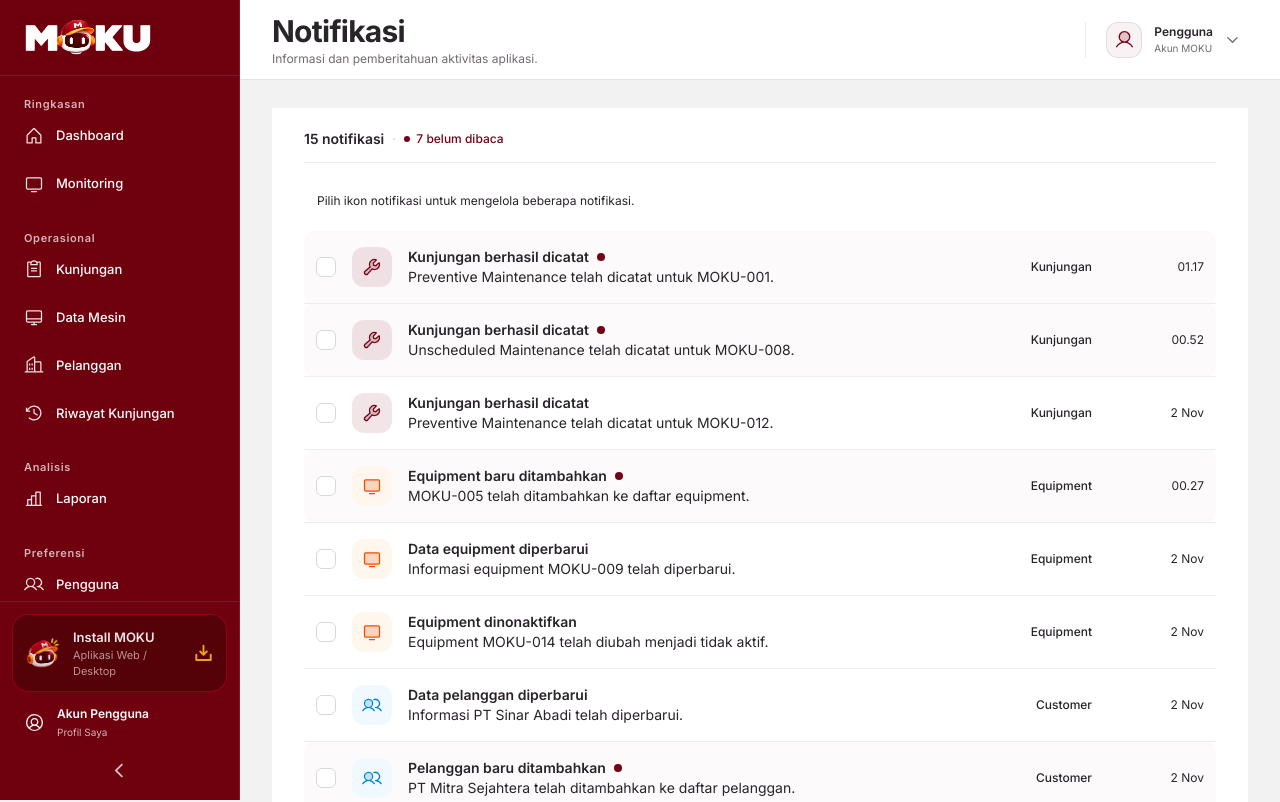
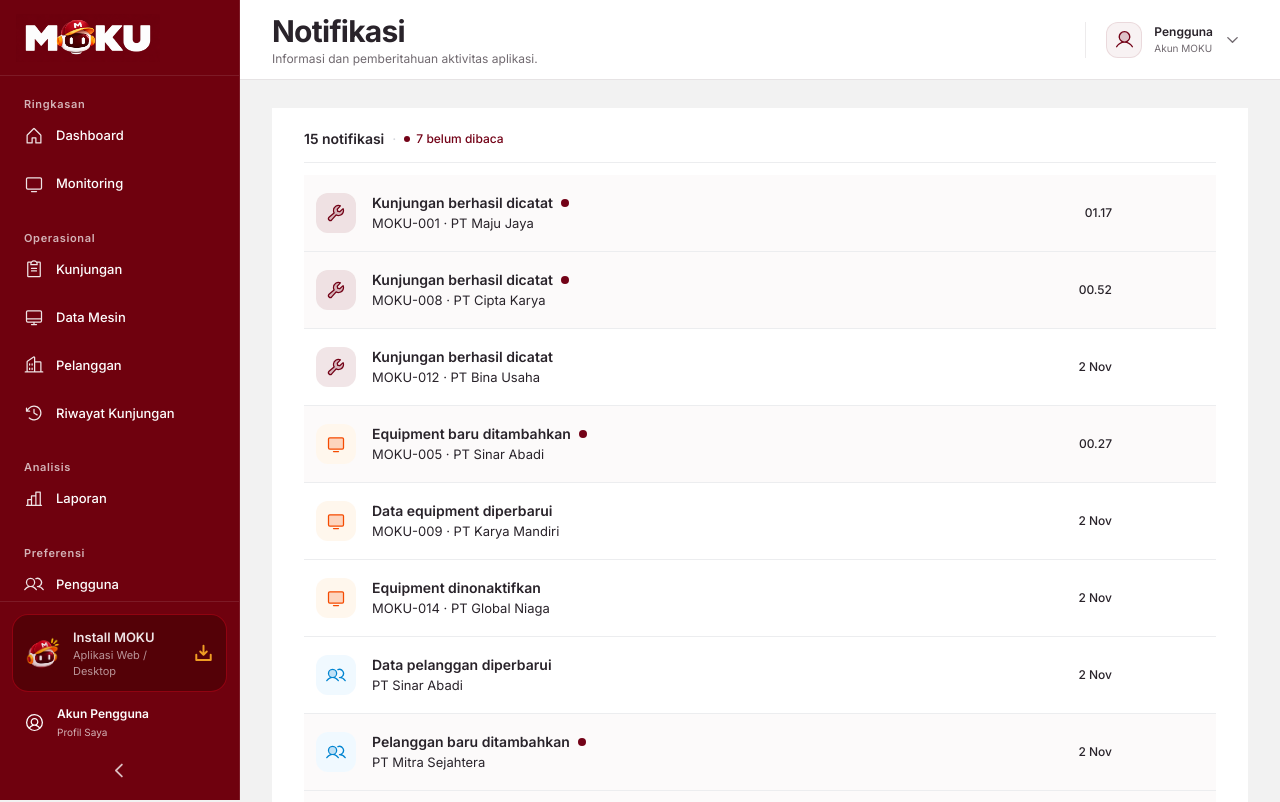
Before and after one commit to irwanfuzi/Moku-app, a Next.js app: page /notifications in a window 1280 px wide. Shown: the top 802 px of the page. Built offline with nearby package versions, Linux system fonts and the light colour scheme.

Commit message:
refactor: improve notification layout and selection interaction
Removed typeLabels record and updated notification rendering logic for selection mode and mobile interactions.

```diff
--- a/src/app/notifications/page.tsx
+++ b/src/app/notifications/page.tsx
@@ -48,15 +48,6 @@ const iconColorMap = {
   monitoring: "bg-amber-50 text-amber-700",
   general: "bg-[#F1F2F5] text-gray-600",
 } satisfies Record<NotificationItem["type"], string>;
-
-const typeLabels: Record<NotificationItem["type"], string> = {
-  visit: "Kunjungan",
-  equipment: "Equipment",
-  customer: "Customer",
-  user: "Akun",
-  monitoring: "Monitoring",
-  general: "Umum",
-};
 
 /* =========================================================
    MOKU CHECKBOX
@@ -145,6 +136,55 @@ function formatNotificationDate(value: unknown, fallback?: string) {
 }
 
 /* =========================================================
+   NOTIFICATION SUBTITLE
+========================================================= */
+
+function getNotificationSubtitle(item: NotificationItem) {
+  const data = item.data;
+
+  if (data) {
+    const equipment = data.equipmentNumber;
+    const customer = data.customerName;
+
+    if (equipment && customer) {
+      return `${equipment} · ${customer}`;
+    }
+
+    if (equipment) {
+      return String(equipment);
+    }
+
+    if (customer) {
+      return String(customer);
+    }
+
+    if (data.activityDescription) {
+      return String(data.activityDescription);
+    }
+
+    if (data.changeDescription) {
+      return String(data.changeDescription);
+    }
+
+    if (data.monitoringPeriod) {
+      return String(data.monitoringPeriod);
+    }
+  }
+
+  const description = item.description?.trim();
+
+  if (!description) return "";
+
+  if (
+    description.toLowerCase() === item.title.trim().toLowerCase()
+  ) {
+    return "";
+  }
+
+  return description;
+}
+
+/* =========================================================
    MOKU EMPTY STATE WATERMARK
 ========================================================= */
 
@@ -165,10 +205,12 @@ function EmptyNotificationWatermark() {
       <g opacity="0.55">
         <circle cx="76" cy="96" r="5" fill="#F28C0F" />
         <circle cx="288" cy="111" r="5" fill="#BF0B2C" />
+
         <path
           d="M102 55L106 65L116 69L106 73L102 83L98 73L88 69L98 65L102 55Z"
           fill="#F28C0F"
         />
+
         <path
           d="M274 64L278 73L287 77L278 81L274 90L270 81L261 77L270 73L274 64Z"
           fill="#BF0B2C"
@@ -180,6 +222,7 @@ function EmptyNotificationWatermark() {
           d="M180 47C145 47 118 74 118 108C118 151 180 205 180 205C180 205 242 151 242 108C242 74 215 47 180 47Z"
           fill="#730217"
         />
+
         <path
           d="M180 63C154 63 134 83 134 109C134 139 180 180 180 180C180 180 226 139 226 109C226 83 206 63 180 63Z"
           fill="#F8F0F1"
@@ -196,10 +239,12 @@ function EmptyNotificationWatermark() {
           d="M151 95C151 78 163 68 180 68C197 68 209 78 209 95H151Z"
           fill="#BF0B2C"
         />
+
         <path
           d="M173 79L180 74L187 79V88H173V79Z"
           fill="#FFFFFF"
         />
+
         <path
           d="M148 94H212C217 94 221 98 221 102V105H139V102C139 98 143 94 148 94Z"
           fill="#F28C0F"
@@ -220,6 +265,7 @@ function EmptyNotificationWatermark() {
           stroke="#DCC8CC"
           strokeWidth="2"
         />
+
         <path
           d="M75 170H96M75 178H91"
           stroke="#BF0B2C"
@@ -228,6 +274,7 @@ function EmptyNotificationWatermark() {
         />
 
         <circle cx="276" cy="177" r="20" fill="#F28C0F" />
+
         <path
           d="M267 177L273 183L285 170"
           stroke="white"
@@ -265,6 +312,7 @@ export default function NotificationsPage() {
   } | null>(null);
 
   const [swipeOffsets, setSwipeOffsets] = useState<Record<string, number>>({});
+  const [activeSwipeId, setActiveSwipeId] = useState<string | null>(null);
   const [exitingIds, setExitingIds] = useState<string[]>([]);
 
   const touchStartRef = useRef<{
@@ -335,17 +383,12 @@ export default function NotificationsPage() {
   ======================================================= */
 
   const toggleSelection = (id: string) => {
-    setSelectedIds((current) => {
-      const next = current.includes(id)
-        ? current.filter((selectedId) => selectedId !== id)
-        : [...current, id];
+    const next = selectedIds.includes(id)
+      ? selectedIds.filter((selectedId) => selectedId !== id)
+      : [...selectedIds, id];
 
-      if (next.length === 0) {
-        setIsSelectionMode(false);
-      }
-
-      return next;
-    });
+    setSelectedIds(next);
+    setIsSelectionMode(next.length > 0);
   };
 
   const enterSelectionMode = (id?: string) => {
@@ -432,6 +475,7 @@ export default function NotificationsPage() {
       setIsSelectionMode(false);
       setSwipeOffsets({});
       swipeOffsetRef.current = {};
+      setActiveSwipeId(null);
       setExitingIds([]);
 
       setSnackbar({
@@ -485,6 +529,9 @@ export default function NotificationsPage() {
     setSelectedIds([]);
     setIsSelectionMode(false);
     setSnackbar(null);
+    setSwipeOffsets({});
+    swipeOffsetRef.current = {};
+    setActiveSwipeId(null);
   };
 
   /* =======================================================
@@ -499,7 +546,7 @@ export default function NotificationsPage() {
   };
 
   const updateSwipeOffset = (id: string, offset: number) => {
-    const nextOffset = Math.max(-112, Math.min(0, offset));
+    const nextOffset = Math.max(-88, Math.min(0, offset));
 
     swipeOffsetRef.current = {
       ...swipeOffsetRef.current,
@@ -512,6 +559,19 @@ export default function NotificationsPage() {
     }));
   };
 
+  const closeOtherSwipes = (activeId: string) => {
+    const nextOffsets = { ...swipeOffsetRef.current };
+
+    Object.keys(nextOffsets).forEach((id) => {
+      if (id !== activeId) {
+        nextOffsets[id] = 0;
+      }
+    });
+
+    swipeOffsetRef.current = nextOffsets;
+    setSwipeOffsets(nextOffsets);
+  };
+
   const handleTouchStart = (
     event: TouchEvent<HTMLDivElement>,
     id: string
@@ -519,6 +579,9 @@ export default function NotificationsPage() {
     if (isSelectionMode) return;
 
     const touch = event.touches[0];
+
+    closeOtherSwipes(id);
+    setActiveSwipeId(id);
 
     touchStartRef.current = {
       id,
@@ -536,6 +599,7 @@ export default function NotificationsPage() {
       suppressClickRef.current = true;
       touchStartRef.current = null;
       updateSwipeOffset(id, 0);
+      setActiveSwipeId(null);
     }, 550);
   };
 
@@ -562,6 +626,16 @@ export default function NotificationsPage() {
     ) {
       start.horizontal = true;
       updateSwipeOffset(id, deltaX);
+    } else if (
+      deltaX > 10 &&
+      Math.abs(deltaX) > Math.abs(deltaY) * 1.15
+    ) {
+      updateSwipeOffset(
+        id,
+        (swipeOffsetRef.current[id] ?? 0) + deltaX
+      );
+
+      start.x = touch.clientX;
     }
   };
 
@@ -572,17 +646,19 @@ export default function NotificationsPage() {
 
     if (!start || start.id !== id || isSelectionMode) {
       touchStartRef.current = null;
+      setActiveSwipeId(null);
       return;
     }
 
     const offset = swipeOffsetRef.current[id] ?? 0;
 
     touchStartRef.current = null;
+    setActiveSwipeId(null);
 
-    if (offset < -78) {
+    if (offset < -55) {
       suppressClickRef.current = true;
 
-      updateSwipeOffset(id, -112);
+      updateSwipeOffset(id, -88);
 
       setExitingIds((current) =>
         current.includes(id) ? current : [...current, id]
@@ -607,8 +683,13 @@ export default function NotificationsPage() {
   const handleTouchCancel = (id: string) => {
     clearLongPressTimer();
     touchStartRef.current = null;
+    setActiveSwipeId(null);
     updateSwipeOffset(id, 0);
   };
+
+  /* =======================================================
+     DETAIL CLICK
+  ======================================================= */
 
   const handleDetailClick = (
     event: MouseEvent<HTMLAnchorElement>,
@@ -623,14 +704,19 @@ export default function NotificationsPage() {
     if (suppressClickRef.current) {
       event.preventDefault();
       suppressClickRef.current = false;
+      return;
     }
+
+    handleMarkAsRead(id);
   };
+
+  /* =======================================================
+     CLEANUP
+  ======================================================= */
 
   useEffect(() => {
     return () => {
-      if (longPressTimerRef.current !== null) {
-        window.clearTimeout(longPressTimerRef.current);
-      }
+      clearLongPressTimer();
 
       if (deleteTimerRef.current !== null) {
         window.clearTimeout(deleteTimerRef.current);
@@ -649,13 +735,13 @@ export default function NotificationsPage() {
   ======================================================= */
 
   return (
-    <main className="min-h-screen bg-white">
-      <div className="page-enter mx-auto w-full max-w-5xl px-4 pb-36 pt-3 sm:px-6 sm:pt-5 md:pb-8 lg:px-8">
+    <main className="min-h-screen w-full bg-white">
+      <div className="page-enter mx-auto w-full max-w-6xl px-4 pb-36 pt-3 sm:px-6 sm:pt-5 md:pb-8 lg:px-8">
 
         {/* NOTIFICATION SUMMARY */}
 
         {!isCompletelyEmpty && (
-          <div className="mb-4 flex flex-wrap items-center justify-between gap-2 border-b border-[#ECEDEF] pb-3">
+          <div className="mb-3 flex flex-wrap items-center justify-between gap-2 border-b border-[#ECEDEF] pb-3">
             <div className="flex items-center gap-2">
               <span className="text-sm font-semibold text-foreground">
                 {totalCount} notifikasi
@@ -685,16 +771,8 @@ export default function NotificationsPage() {
 
         {/* DESKTOP SELECTION TOOLBAR */}
 
-        {notifications.length > 0 && (
-          <div
-            className={`mb-2 hidden min-h-11 items-center justify-between rounded-lg border px-3 transition-colors md:flex ${
-              selectedCount > 0
-                ? "border-[#730217]/15 bg-[#730217]/[0.035]"
-                : "border-transparent bg-transparent"
-            }`}
-          >
-            {selectedCount > 0 ? (
-              <>
+        {isSelectionMode && notifications.length > 0 && (
+          <div className="mb-3 hidden min-h-11 items-center justify-between rounded-lg border border-[#730217]/15 bg-[#730217]/[0.035] px-3 md:flex">
             <div className="flex items-center gap-3">
               <MokuCheckbox
                 checked={allNotificationsSelected}
@@ -742,12 +820,6 @@ export default function NotificationsPage() {
                 <X size={19} />
               </button>
             </div>
-              </>
-            ) : (
-              <span className="text-xs text-muted-foreground">
-                Pilih ikon notifikasi untuk mengelola beberapa notifikasi.
-              </span>
-            )}
           </div>
         )}
 
@@ -755,11 +827,7 @@ export default function NotificationsPage() {
 
         {isSelectionMode && notifications.length > 0 && (
           <div className="mb-3 flex items-center justify-between border-b border-[#ECEDEF] px-1 py-2 md:hidden">
-            <button
-              type="button"
-              onClick={toggleSelectAll}
-              className="flex items-center gap-2 text-xs font-medium text-muted-foreground"
-            >
+            <div className="flex items-center gap-2">
               <MokuCheckbox
                 checked={allNotificationsSelected}
                 onChange={toggleSelectAll}
@@ -770,10 +838,16 @@ export default function NotificationsPage() {
                 }
               />
 
+              <button
+                type="button"
+                onClick={toggleSelectAll}
+                className="text-xs font-medium text-muted-foreground"
+              >
                 {allNotificationsSelected
                   ? "Batalkan pilih semua"
                   : "Pilih semua"}
               </button>
+            </div>
 
             <span className="text-xs text-muted-foreground">
               {selectedCount} dipilih
@@ -791,6 +865,7 @@ export default function NotificationsPage() {
                 const isSelected = selectedIds.includes(item.id);
                 const isExiting = exitingIds.includes(item.id);
                 const swipeOffset = swipeOffsets[item.id] ?? 0;
+                const subtitle = getNotificationSubtitle(item);
 
                 const displayDate = formatNotificationDate(
                   item.createdAt,
@@ -800,39 +875,59 @@ export default function NotificationsPage() {
                 return (
                   <div
                     key={item.id}
-                    className="relative overflow-hidden"
+                    className={`relative overflow-hidden ${
+                      isExiting ? "notification-exit" : ""
+                    }`}
                   >
                     {/* DESKTOP ROW */}
 
                     <div
-                      className={`group relative hidden items-center gap-4 rounded-lg px-3 py-4 transition-all duration-150 md:flex ${
+                      className={`group relative hidden min-h-[76px] items-center gap-4 px-3 py-4 transition-colors duration-150 md:flex ${
                         isSelected
-                          ? "bg-[#730217]/[0.055] ring-1 ring-inset ring-[#730217]/10"
+                          ? "bg-[#730217]/[0.055]"
                           : !item.isRead
                             ? "bg-[#730217]/[0.018] hover:bg-[#F8F4F5]"
                             : "bg-white hover:bg-[#F7F7F8]"
-                      } ${
-                        isExiting ? "notification-exit" : ""
                       }`}
                     >
+                      {isSelectionMode ? (
                         <MokuCheckbox
                           checked={isSelected}
                           onChange={() => toggleSelection(item.id)}
                           label={`Pilih ${item.title}`}
                         />
-
-                      <div
-                        className={`flex h-10 w-10 shrink-0 items-center justify-center rounded-xl transition-transform duration-150 group-hover:scale-[1.03] ${iconColorMap[item.type]}`}
+                      ) : (
+                        <button
+                          type="button"
+                          onClick={() => enterSelectionMode(item.id)}
+                          aria-label={`Pilih ${item.title}`}
+                          title="Pilih notifikasi"
+                          className="group/icon relative flex h-10 w-10 shrink-0 items-center justify-center rounded-xl focus-visible:outline-none focus-visible:ring-2 focus-visible:ring-[#730217]/30"
+                        >
+                          <span
+                            className={`absolute inset-0 flex items-center justify-center rounded-xl transition-opacity duration-150 group-hover/icon:opacity-0 ${iconColorMap[item.type]}`}
                           >
                             <Icon size={20} weight="duotone" />
-                      </div>
+                          </span>
+
+                          <span className="absolute inset-0 flex items-center justify-center rounded-xl bg-[#730217]/10 text-[#730217] opacity-0 transition-opacity duration-150 group-hover/icon:opacity-100">
+                            <Check size={19} weight="bold" />
+                          </span>
+                        </button>
+                      )}
+
+                      {/* DESKTOP CONTENT */}
 
                       <Link
                         href={`/notifications/${encodeURIComponent(item.id)}`}
-                        className="min-w-0 flex-1 rounded-md outline-none focus-visible:ring-2 focus-visible:ring-[#730217]/30"
+                        onClick={(event) =>
+                          handleDetailClick(event, item.id)
+                        }
+                        className="flex min-w-0 flex-1 items-center justify-between gap-5 rounded-md outline-none focus-visible:ring-2 focus-visible:ring-[#730217]/30"
                       >
+                        <div className="min-w-0 flex-1">
                           <div className="flex items-center gap-2">
-                          <span className="text-sm font-semibold text-foreground">
+                            <span className="truncate text-sm font-semibold text-foreground">
                               {item.title}
                             </span>
 
@@ -844,28 +939,28 @@ export default function NotificationsPage() {
                             )}
                           </div>
 
-                        <p className="mt-1 line-clamp-1 text-sm font-normal text-muted-foreground">
-                          {item.description}
+                          {subtitle && (
+                            <p className="mt-1 line-clamp-1 text-[13px] leading-relaxed text-muted-foreground">
+                              {subtitle}
                             </p>
+                          )}
+                        </div>
+
+                        <span className="w-24 shrink-0 text-right text-xs font-medium text-muted-foreground">
+                          {displayDate}
+                        </span>
                       </Link>
 
-                      <span className="w-24 shrink-0 text-right text-xs font-medium text-muted-foreground">
-                        {typeLabels[item.type]}
-                      </span>
+                      {/* DESKTOP ACTIONS */}
 
-                      <div className="flex w-24 shrink-0 items-center justify-end">
-                        <span className="text-xs text-muted-foreground transition-opacity group-hover:hidden group-focus-within:hidden">
-                          {displayDate}
-                        </span>
-
-                        <div className="hidden items-center justify-end gap-1 group-hover:flex group-focus-within:flex">
+                      <div className="flex w-[76px] shrink-0 items-center justify-end gap-1">
                         {!item.isRead && (
                           <button
                             type="button"
                             onClick={() => handleMarkAsRead(item.id)}
                             title="Tandai sudah dibaca"
                             aria-label={`Tandai ${item.title} sudah dibaca`}
-                              className="flex h-8 w-8 items-center justify-center rounded-lg text-[#730217] transition-colors hover:bg-[#730217]/10"
+                            className="flex h-8 w-8 items-center justify-center rounded-lg text-[#730217] opacity-0 transition-all hover:bg-[#730217]/10 group-hover:opacity-100 group-focus-within:opacity-100"
                           >
                             <Check size={17} />
                           </button>
@@ -881,21 +976,25 @@ export default function NotificationsPage() {
                           }
                           title="Hapus notifikasi"
                           aria-label={`Hapus ${item.title}`}
-                            className="flex h-8 w-8 items-center justify-center rounded-lg text-[#BF0B2C] transition-colors hover:bg-[#BF0B2C]/10"
+                          className="flex h-8 w-8 items-center justify-center rounded-lg text-[#BF0B2C] opacity-0 transition-all hover:bg-[#BF0B2C]/10 group-hover:opacity-100 group-focus-within:opacity-100"
                         >
                           <Trash size={17} />
                         </button>
-                        </div>
                       </div>
                     </div>
 
                     {/* MOBILE ROW */}
 
                     <div className="relative overflow-hidden md:hidden">
+                      {/* DELETE BACKGROUND */}
+
                       <div
-                        className="absolute inset-y-0 right-0 flex w-28 items-center justify-center bg-[#BF0B2C]"
+                        className="absolute inset-y-0 right-0 z-0 flex w-[88px] items-center justify-center bg-[#BF0B2C]"
                         style={{
-                          opacity: Math.min(Math.abs(swipeOffset) / 65, 1),
+                          opacity: Math.min(
+                            Math.abs(swipeOffset) / 55,
+                            1
+                          ),
                         }}
                         aria-hidden="true"
                       >
@@ -906,6 +1005,8 @@ export default function NotificationsPage() {
                         />
                       </div>
 
+                      {/* FOREGROUND */}
+
                       <div
                         onTouchStart={(event) =>
                           handleTouchStart(event, item.id)
@@ -914,31 +1015,32 @@ export default function NotificationsPage() {
                           handleTouchMove(event, item.id)
                         }
                         onTouchEnd={() => handleTouchEnd(item.id)}
-                        onTouchCancel={() => handleTouchCancel(item.id)}
+                        onTouchCancel={() =>
+                          handleTouchCancel(item.id)
+                        }
                         onContextMenu={(event) => event.preventDefault()}
-                        className={`mobile-swipe-foreground relative flex w-full items-start gap-3 overflow-hidden px-2 py-4 ${
+                        className={`mobile-swipe-foreground relative z-10 flex min-h-[76px] w-full items-start gap-3 overflow-hidden px-2 py-4 ${
                           isSelected
-                            ? "bg-[#730217]/[0.06]"
+                            ? "bg-[#F8F1F2]"
                             : !item.isRead
-                              ? "bg-[#730217]/[0.025]"
+                              ? "bg-[#FCF9FA]"
                               : "bg-white"
                         }`}
                         style={{
                           transform: `translate3d(${swipeOffset}px, 0, 0)`,
                           transition:
-                            touchStartRef.current?.id === item.id &&
-                            touchStartRef.current.moved
+                            activeSwipeId === item.id
                               ? "none"
-                              : "transform 220ms ease",
+                              : "transform 220ms cubic-bezier(0.2, 0.75, 0.25, 1)",
                           touchAction: "pan-y",
                           willChange:
                             swipeOffset !== 0 ? "transform" : "auto",
                         }}
                       >
-                        {/* CATEGORY ICON / SELECTION CONTROL */}
+                        {/* MOBILE ICON / CHECKBOX */}
 
                         {isSelectionMode ? (
-                          <div className="mt-2 flex h-10 w-10 shrink-0 animate-selection-in items-center justify-center">
+                          <div className="mt-1 flex h-10 w-10 shrink-0 animate-selection-in items-center justify-center">
                             <MokuCheckbox
                               checked={isSelected}
                               onChange={() => toggleSelection(item.id)}
@@ -954,15 +1056,18 @@ export default function NotificationsPage() {
                           </div>
                         )}
 
+                        {/* MOBILE CONTENT */}
+
                         <Link
                           href={`/notifications/${encodeURIComponent(item.id)}`}
                           onClick={(event) =>
                             handleDetailClick(event, item.id)
                           }
-                          className="min-w-0 flex-1 outline-none"
+                          className="flex min-w-0 flex-1 items-start justify-between gap-3 outline-none"
                         >
+                          <div className="min-w-0 flex-1">
                             <div className="flex items-center gap-2">
-                            <p className="line-clamp-1 text-sm font-semibold text-foreground">
+                              <p className="line-clamp-2 text-sm font-semibold leading-snug text-foreground">
                                 {item.title}
                               </p>
 
@@ -974,23 +1079,16 @@ export default function NotificationsPage() {
                               )}
                             </div>
 
-                          <p className="mt-1 line-clamp-2 text-sm leading-relaxed text-muted-foreground">
-                            {item.description}
+                            {subtitle && (
+                              <p className="mt-1 line-clamp-1 text-[13px] leading-relaxed text-muted-foreground">
+                                {subtitle}
                               </p>
+                            )}
+                          </div>
 
-                          <div className="mt-2 flex flex-wrap items-center gap-2">
-                            <span className="text-xs font-medium text-muted-foreground">
-                              {typeLabels[item.type]}
-                            </span>
-
-                            <span className="text-xs text-muted-foreground">
-                              ·
-                            </span>
-
-                            <span className="text-xs text-muted-foreground">
+                          <span className="mt-0.5 w-[54px] shrink-0 text-right text-[11px] font-medium tabular-nums text-muted-foreground">
                             {displayDate}
                           </span>
-                          </div>
                         </Link>
                       </div>
                     </div>
@@ -1147,6 +1245,12 @@ export default function NotificationsPage() {
           -webkit-user-select: none;
           -webkit-touch-callout: none;
           backface-visibility: hidden;
+          -webkit-backface-visibility: hidden;
+        }
+
+        .notification-exit {
+          animation: notification-exit 220ms ease-in forwards;
+          overflow: hidden;
         }
 
         @keyframes notification-enter {
@@ -1207,12 +1311,25 @@ export default function NotificationsPage() {
           }
         }
 
+        @keyframes notification-exit {
+          from {
+            opacity: 1;
+            max-height: 120px;
+          }
+
+          to {
+            opacity: 0;
+            max-height: 0;
+          }
+        }
+
         @media (prefers-reduced-motion: reduce) {
           .page-enter,
           .snackbar-enter,
           .animate-selection-in,
           .animate-toolbar-in,
-          .snackbar-progress {
+          .snackbar-progress,
+          .notification-exit {
             animation: none;
           }
         }
```
Lines whose indentation alone changed are shown as unchanged.
